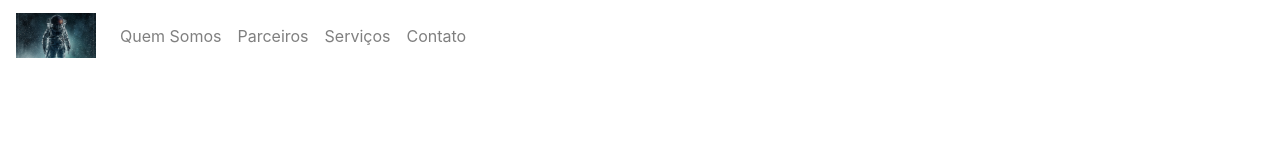
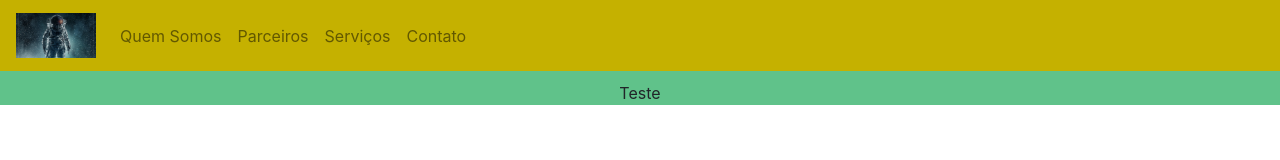
Before and after one commit to devluciano/aula_bootstrap_digital_Innovation_one, a plain HTML site: page index.html in a window 1280 px wide. Drawn offline with Linux system fonts and the light colour scheme.

Commit message:
criando estilos

```diff
--- a/css/style.css
+++ b/css/style.css
@@ -0,0 +1,10 @@
+.navbar {
+    background-color: rgb(197, 177, 0);
+}
+.quem-somos{
+    background-color: rgb(96, 194, 138);
+
+}
+.margin{
+    padding-top: 10px;
+}
--- a/index.html
+++ b/index.html
@@ -31,6 +31,12 @@
          </div>
 
     </nav>
+    <section id="Quem Somos">
+        <div class="conteiner quem-somos text-center margin">
+            <p>Teste</p>
+
+        </div>
+    </section>
 
 
 
```
